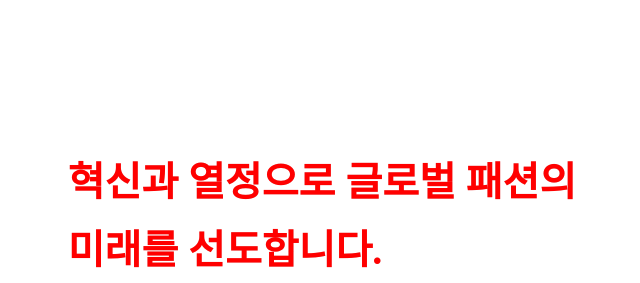
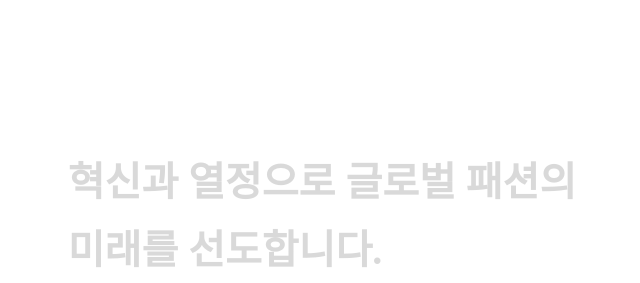
Before and after one commit to sonjongmin1/HyungjiEliteDemo, a plain HTML site: page index.html in a window 1280 px wide. Shown: the part 888-1171 px from the top of the page, without its empty margins (318-958 px from the left). Drawn offline with nearby package versions, Linux system fonts and the light colour scheme; some icons are missing.

Commit message:
HyungiEliteDemo

```diff
--- a/css/style.css
+++ b/css/style.css
@@ -390,6 +390,7 @@ section:nth-of-type(2) {
   font-weight: bolder;
   font-size: 40px;
   color: rgba(128, 128, 128, 0.3);
+  /* border: 1px solid black; */
 }
 
 .textBox1 > span,
@@ -404,9 +405,12 @@ section:nth-of-type(2) {
   position: absolute;
   top: 0;
   left: 0;
-  color: rgba(128, 128, 128, 0.3);
+  color: rgb(255, 0, 0);
   font-weight: bolder;
   font-size: 40px;
+  white-space: nowrap;
+  overflow: hidden;
+  /* border: 1px solid black; */
 }
 
 .typing1.on,
--- a/index.html
+++ b/index.html
@@ -446,9 +446,10 @@
     </div>
     <script src="./js/main.js"></script>
     <script src="./js/slide.js"></script>
-    <script src="./js/text.js"></script>
     <script src="./js/mainSlide.js"></script>
     <script src="./js/mouseCircle.js"></script>
     <script src="./js/bgChange.js"></script>
+    <script src="./js/textScroll.js"></script>
+    <!-- <script src="./js/textTyping.js"></script> -->
   </body>
 </html>
--- a/js/text.js
+++ /dev/null
@@ -1,58 +0,0 @@
-let typing1 = document.querySelector(".typing1");
-let typing2 = document.querySelector(".typing2");
-let typing3 = document.querySelector(".typing3");
-
-let i1 = 0; // 문자열 인덱스
-let i2 = 0; // 문자열 인덱스
-let i3 = 0; // 문자열 인덱스
-let a1 = ""; // 결과 문자열 초기화
-let a2 = ""; // 결과 문자열 초기화
-let a3 = ""; // 결과 문자열 초기화
-let c1 = "혁신과 열정으로 글로벌 패션의"; // 출력할 문자열
-let c2 = "미래를 선도합니다."; // 출력할 문자열
-let c3 = "형지엘리트"; // 출력할 문자열
-
-let interval1, interval2, interval3;
-let isExecuted = false;
-
-window.addEventListener("scroll", () => {
-  if (window.scrollY >= 390 && !isExecuted) {
-    isExecuted = true;
-    if (typing1) {
-      interval1 = setInterval(() => {
-        if (i1 < c1.length) {
-          typing1.classList.add("on");
-          a1 += c1[i1];
-          typing1.textContent = a1;
-          i1++;
-        }
-      }, 100);
-    }
-
-    setTimeout(() => {
-      if (typing2) {
-        interval2 = setInterval(() => {
-          if (i2 < c2.length) {
-            typing2.classList.add("on");
-            a2 += c2[i2];
-            typing2.textContent = a2;
-            i2++;
-          }
-        }, 100);
-      }
-    }, 2000);
-
-    setTimeout(() => {
-      if (typing3) {
-        interval3 = setInterval(() => {
-          if (i3 < c3.length) {
-            typing3.classList.add("on");
-            a3 += c3[i3];
-            typing3.textContent = a3;
-            i3++;
-          }
-        }, 100);
-      }
-    }, 3000);
-  }
-});
--- /dev/null
+++ b/js/textScroll.js
@@ -0,0 +1,21 @@
+document.addEventListener("scroll", () => {
+  let scrollY = window.scrollY;
+  let typing1 = document.querySelector(".typing1");
+  let typing2 = document.querySelector(".typing2");
+  let typing3 = document.querySelector(".typing3");
+
+  let calWidth = (scroll, start, end) => {
+    if (scroll < start) return 0;
+    if (scroll > end) return 100;
+    return ((scroll - start) / (end - start)) * 100;
+  };
+
+  typing1.style.width = `${calWidth(scrollY, 482, 595)}%`;
+
+  typing2.style.width = `${calWidth(scrollY, 596, 709)}%`;
+
+  typing3.style.width = `${calWidth(scrollY, 710, 832)}%`;
+});
+
+console.log(window.scrollY);
+Test;
```
Also changed, not shown: js/textTyping.js (added, +58 -0 lines).
